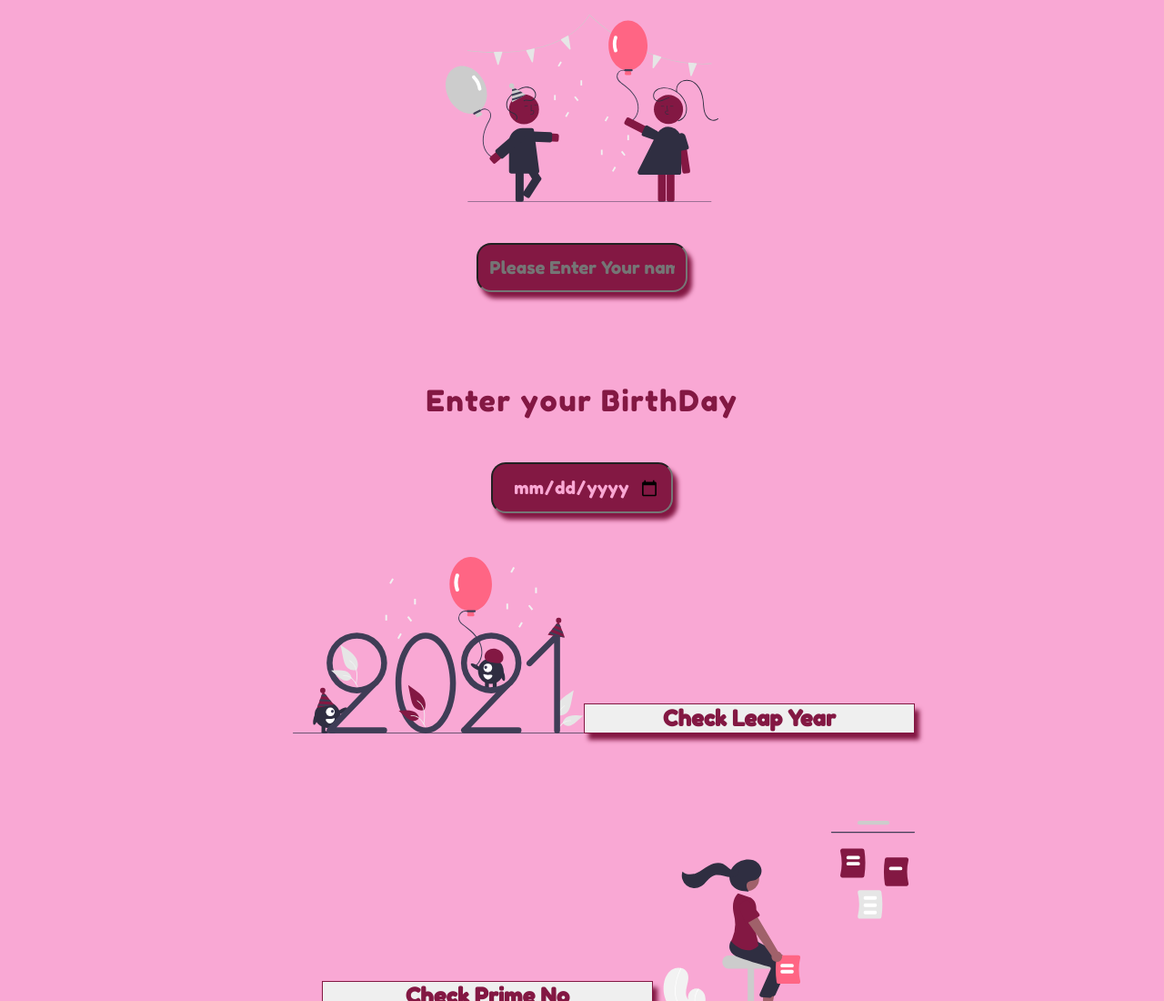
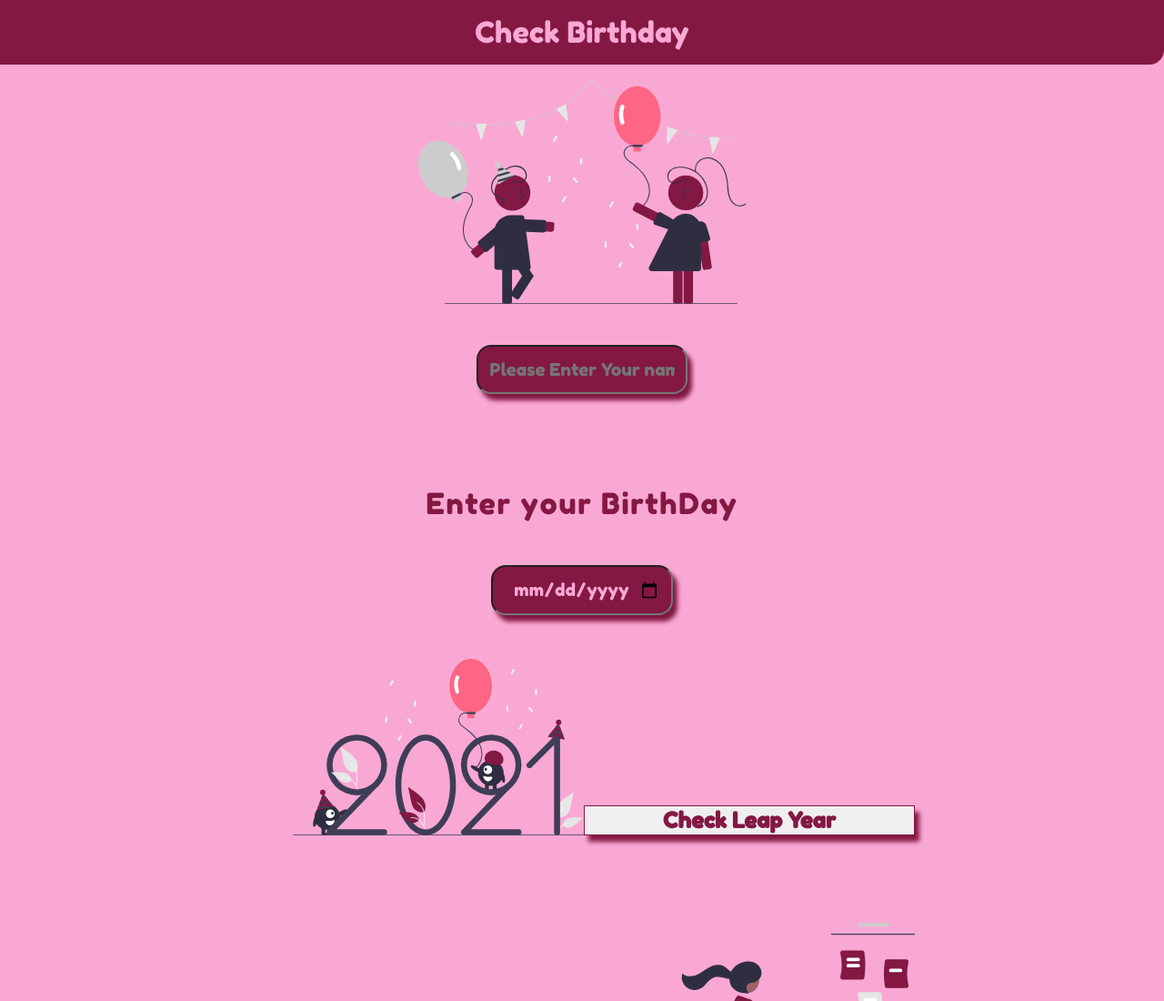
Before and after one commit to sakshi006/Check-Birthday, a plain HTML site: page index.html in a window 1280 px wide. Shown: the top 1100 px of the page at 91% size. Drawn offline with Linux system fonts and the light colour scheme.

Commit message:
style : header fixed

```diff
--- a/index.html
+++ b/index.html
@@ -11,6 +11,9 @@
 <body>
 
     <header>
+        <div class="head">
+            Check Birthday
+        </div>
         <img class="hero-img" src="images/party.svg">
         <div class="hero-txt">
            <input id="name" placeholder="Please Enter Your name">
--- a/style.css
+++ b/style.css
@@ -15,12 +15,20 @@ body{
 }
 
 header{
-    max-width: 80%;
+    max-width: 100%;
     margin: auto;
 }
 
+.head{
+    background-color: var(--primary-color);
+    font-size: 2rem;
+    color: var(--other-color);
+    padding: 1rem;
+    border-bottom-right-radius: 1rem;
+}
+
 .hero-img{
-    max-width: 300px;
+    max-width: 360px;
     display: block;
     margin: auto;
     padding: 1rem;
```
